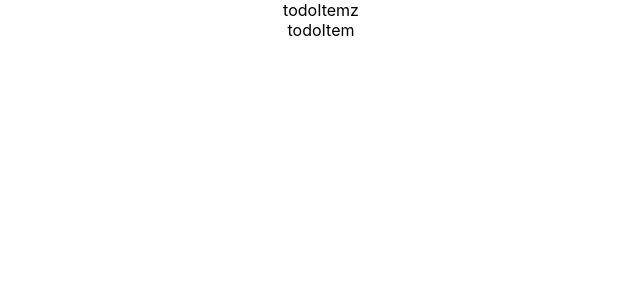
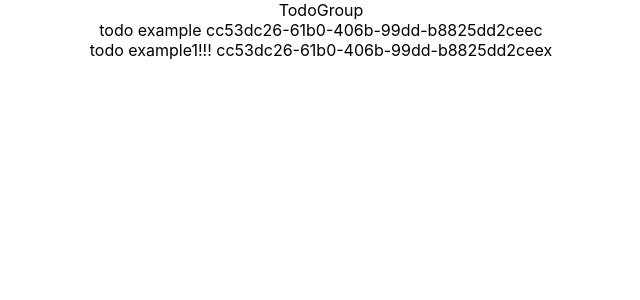
Before and after one commit to magluar/tw-react-todo-list, a React (Create React App) app: page / in a window 1280 px wide. Shown: the top 300 px of the page, without its empty margins (319-959 px from the left). Built offline with nearby package versions, Linux system fonts and the light colour scheme.

Commit message:
[todo][magluar] add another todo list, call keys on todo item to show item list

```diff
--- a/src/common/constants/constants.js
+++ b/src/common/constants/constants.js
@@ -4,4 +4,9 @@ export const initialToDoList = [
         text: "todo example",
         done: false
     },
+    {
+        id: "cc53dc26-61b0-406b-99dd-b8825dd2ceex",
+        text: "todo example1!!!",
+        done: false
+    },
 ];
--- a/src/common/utils/utils.js
+++ b/src/common/utils/utils.js
@@ -1,4 +1,4 @@
-export function getAllTodo(todos) {
+export function getAllTodoIds(todos) {
     return todos.map(todo => todo.id);
 }
 
--- a/src/features/components/TodoGroup.js
+++ b/src/features/components/TodoGroup.js
@@ -1,12 +1,16 @@
 import React from 'react'
 import TodoItem from './TodoItem'
-import {initialToDoList} from "../../../common/constants/constants"
+import {initialToDoList} from "../../common/constants/constants"
+import {getAllTodoIds} from "../../common/utils/utils"
 
 function TodoGroup() {
     return (
         <div>
-           todoItemz
-           <TodoItem/>
+           TodoGroup
+            {
+                getAllTodoIds(initialToDoList).map((id) => (
+                    <TodoItem key={id} id={id}/>
+                ))}
         </div>
     )
 }
--- a/src/features/components/TodoItem.js
+++ b/src/features/components/TodoItem.js
@@ -1,11 +1,10 @@
-import React from 'react'
+import React from 'react';
+import {initialToDoList} from "../../common/constants/constants";
+import {getTodoById} from "../../common/utils/utils";
 
-function TodoItem() {
-    return (
-        <div>
-            todoItem
-        </div>
-    )
+function TodoItem(props) {
+    const todo = getTodoById(initialToDoList, props.id);
+    return <div> {todo.text} {props.id} {todo.test}</div>;
 }
 
 export default TodoItem
```
